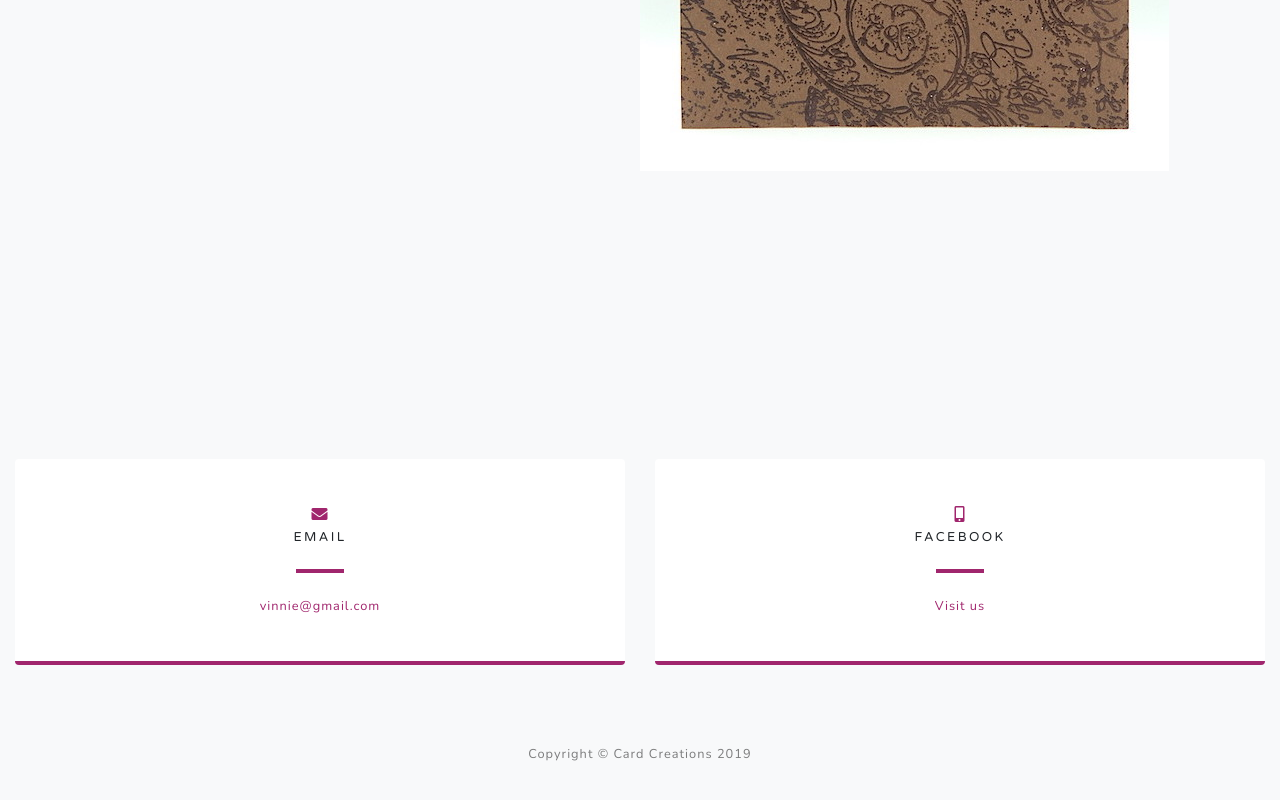
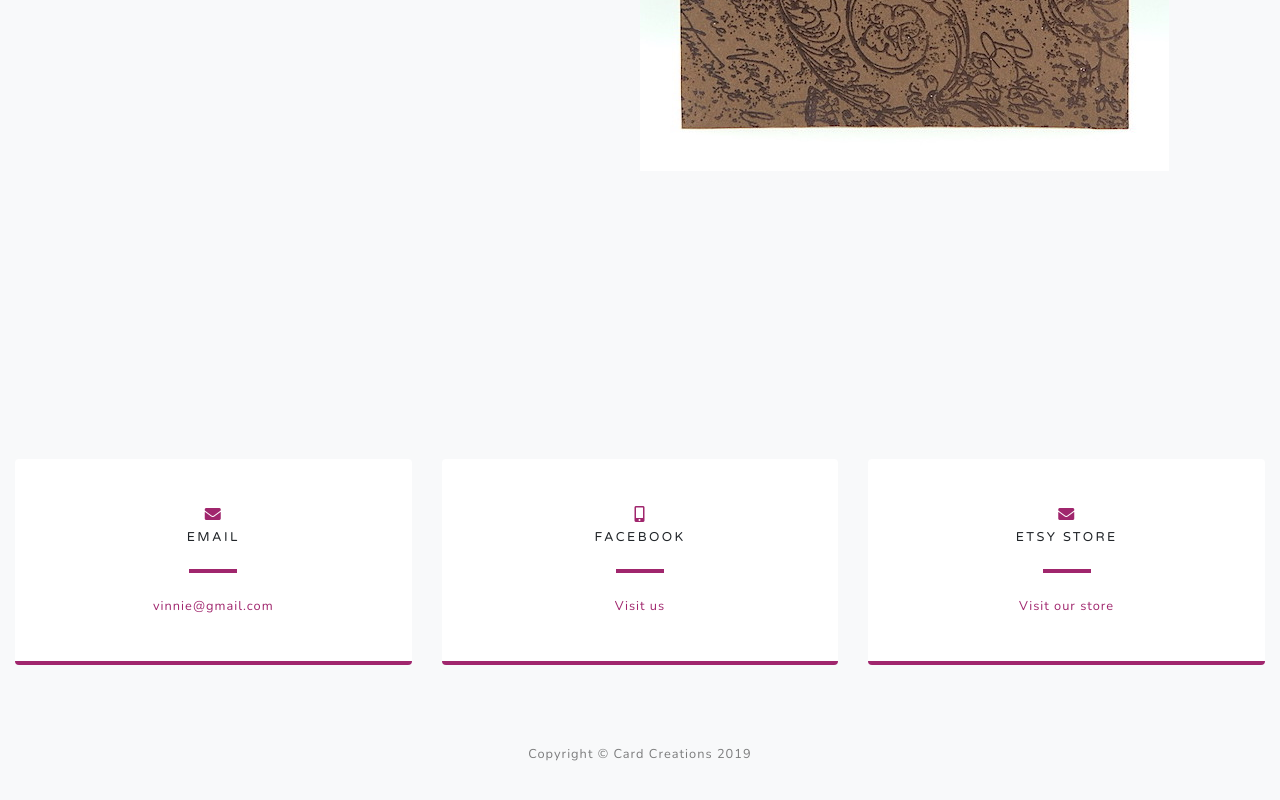
Before and after one commit to emily-hoang/cards-by-vinnie, a plain HTML site: page index.html in a window 1280 px wide. Shown: the part 5798-6598 px from the top of the page. Drawn offline with nearby package versions, Linux system fonts and the light colour scheme; a web font is replaced by a local one.

Commit message:
added link to etsy store

```diff
--- a/index.html
+++ b/index.html
@@ -192,7 +192,7 @@
 
       <div class="row">
 
-        <div class="col-md-6 mb-3 mb-md-0">
+        <div class="col-md-4 mb-3 mb-md-0">
           <div class="card py-4 h-100">
             <div class="card-body text-center">
               <i class="fas fa-envelope text-primary mb-2"></i>
@@ -205,13 +205,26 @@
           </div>
         </div>
 
-        <div class="col-md-6 mb-3 mb-md-0">
+        <div class="col-md-4 mb-3 mb-md-0">
           <div class="card py-4 h-100">
             <div class="card-body text-center">
               <i class="fas fa-mobile-alt text-primary mb-2"></i>
               <h4 class="text-uppercase m-0">Facebook</h4>
               <hr class="my-4">
               <div class="small text-black-50"><a href="https://www.facebook.com/Card-Creations-389397558334093/">Visit us</a></div>
+            </div>
+          </div>
+        </div>
+
+        <div class="col-md-4 mb-3 mb-md-0">
+          <div class="card py-4 h-100">
+            <div class="card-body text-center">
+              <i class="fas fa-envelope text-primary mb-2"></i>
+              <h4 class="text-uppercase m-0">Etsy store</h4>
+              <hr class="my-4">
+              <div class="small text-black-50">
+                <a href="https://www.etsy.com/au/shop/CardcreationsAU">Visit our store</a>
+              </div>
             </div>
           </div>
         </div>
```
